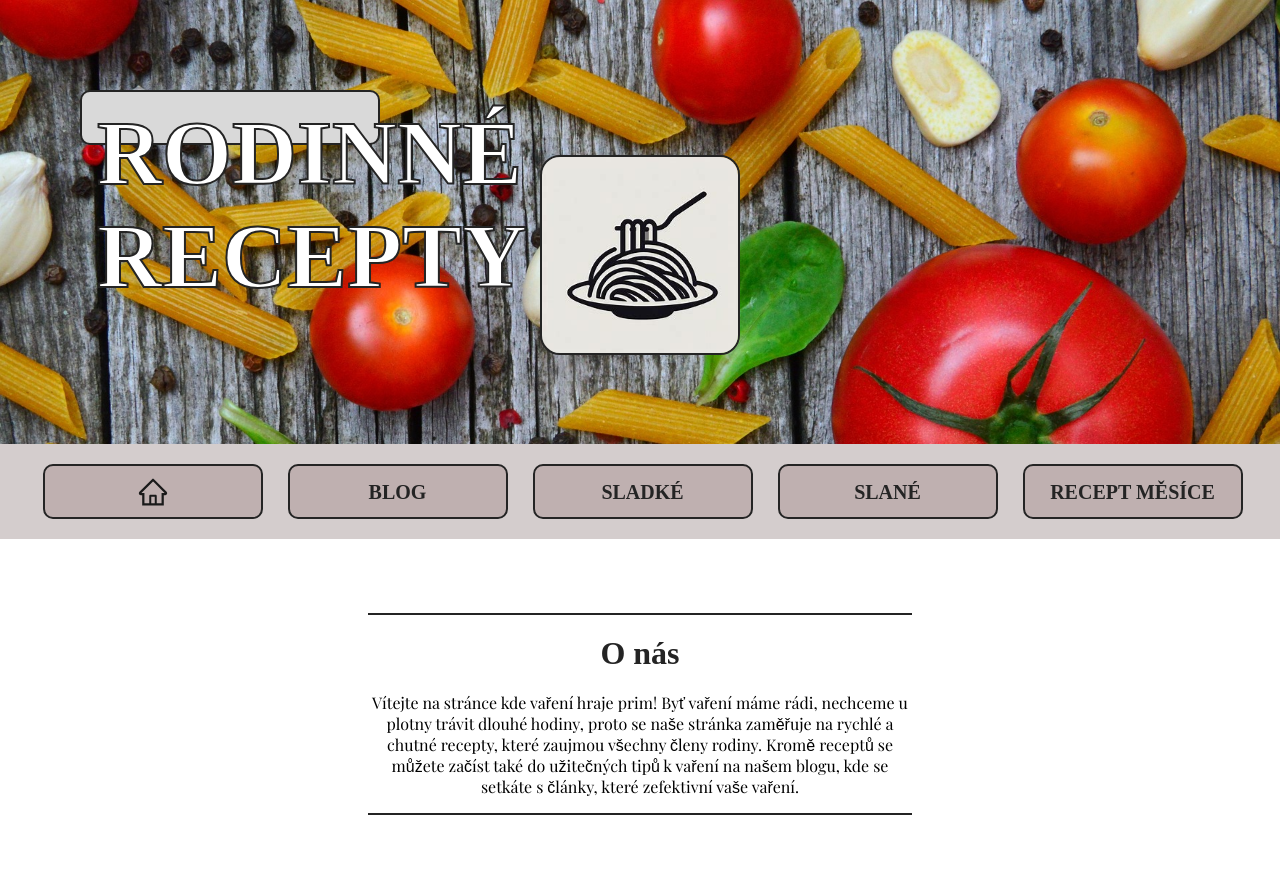
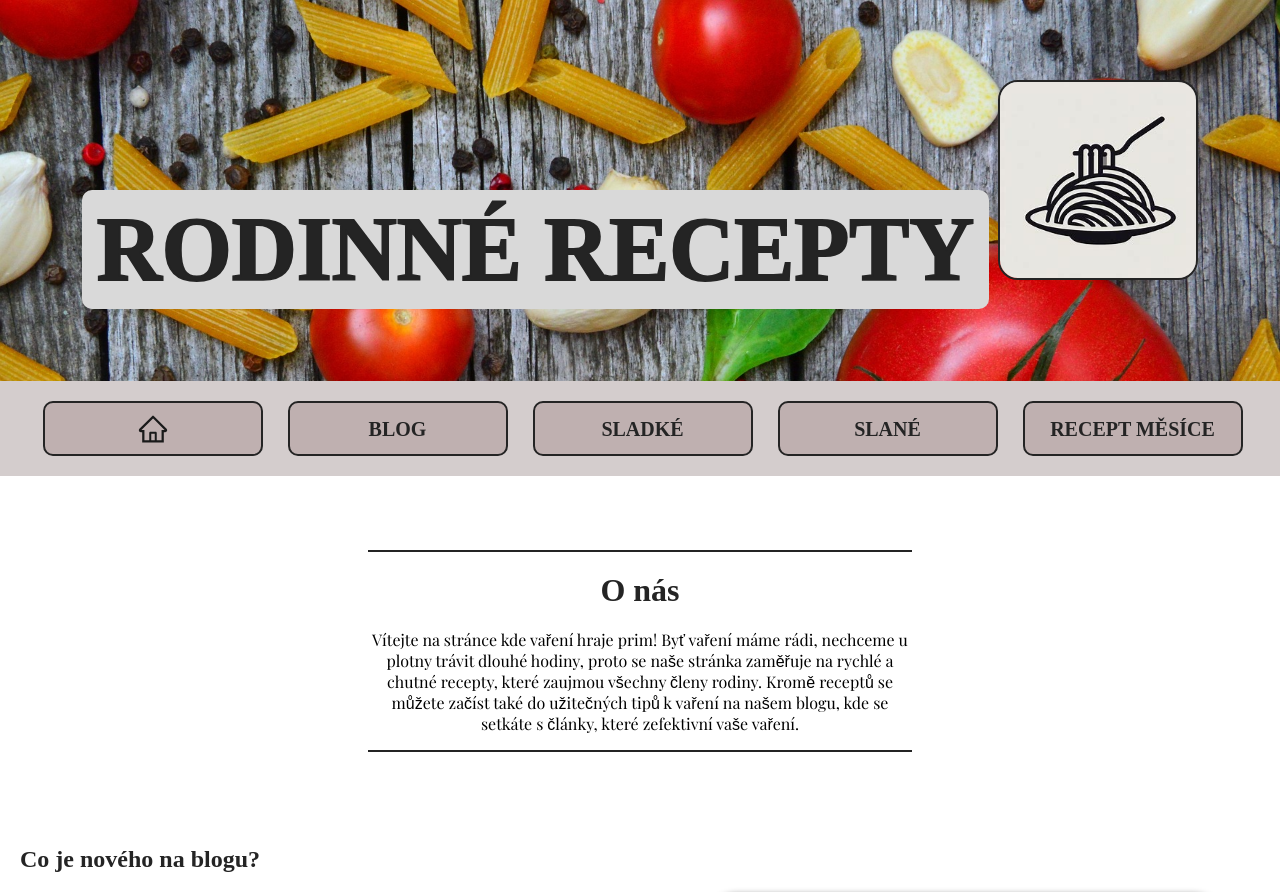
Before and after one commit to Jitamik/zaverecny_projekt, an Eleventy site: page index.html in a window 1280 px wide. Shown: the top 892 px of the page. Built offline with nearby package versions, Linux system fonts and the light colour scheme; Eleventy itself is replaced by a stand-in of ours; files that its build step writes are made by us from their sources.

Commit message:
změna velikosti rámečku kolem h1, uprava

```diff
--- a/style.scss
+++ b/style.scss
@@ -38,7 +38,7 @@
     background-color: $pozadiheader;
    width: 100%;
    max-width: 300px;
-   height: 55px;
+   height: 150px;
    text-align: center;
    justify-content: center;
 }
@@ -324,6 +324,14 @@
         color: white;
         -webkit-text-stroke: 2px $borderline;
         font-size: 90px;
+        display:inline;
+        padding: 10px 15px;
+        margin: 10px 0;
+        color: $textmenu;
+        text-transform:uppercase;
+        font-weight: bold;
+        border: none;
+        background-color: none;
     }
 
 body {
```
Also changed, not shown: css/style.css, 1 other file.
